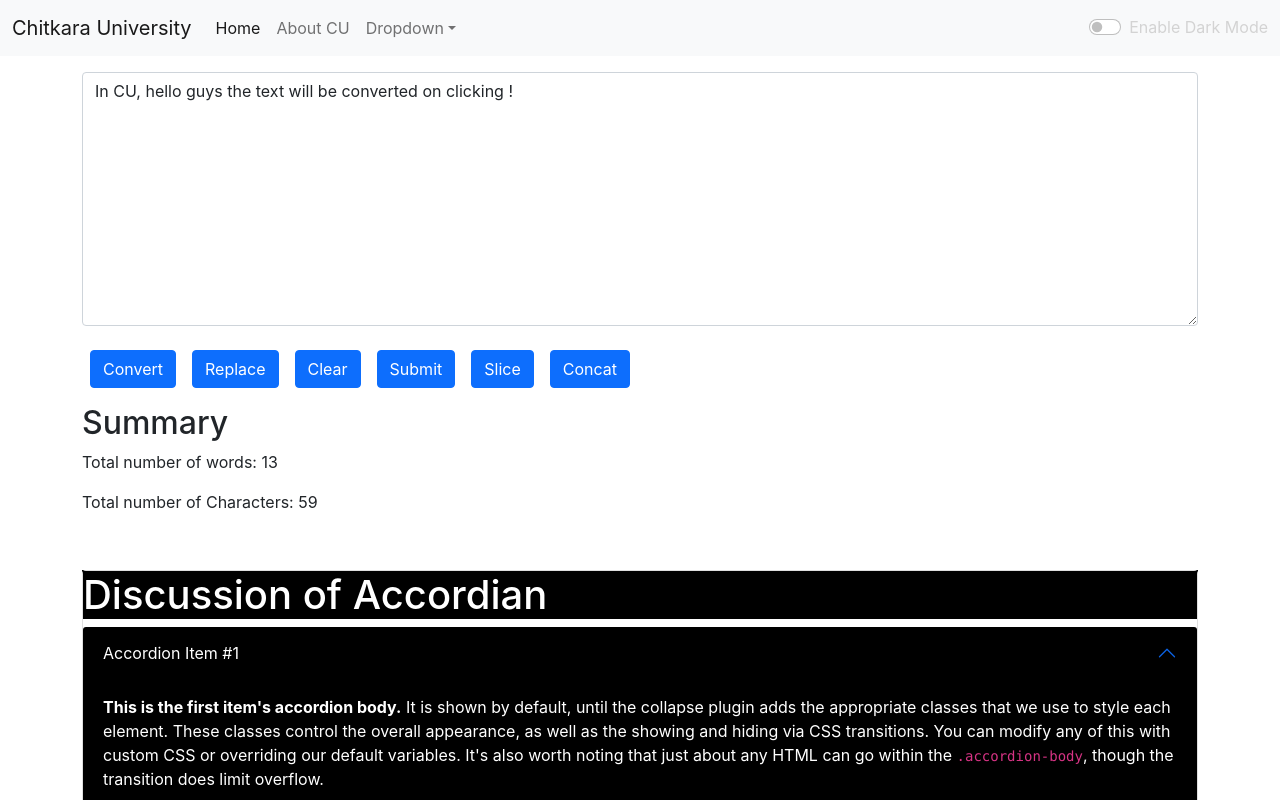
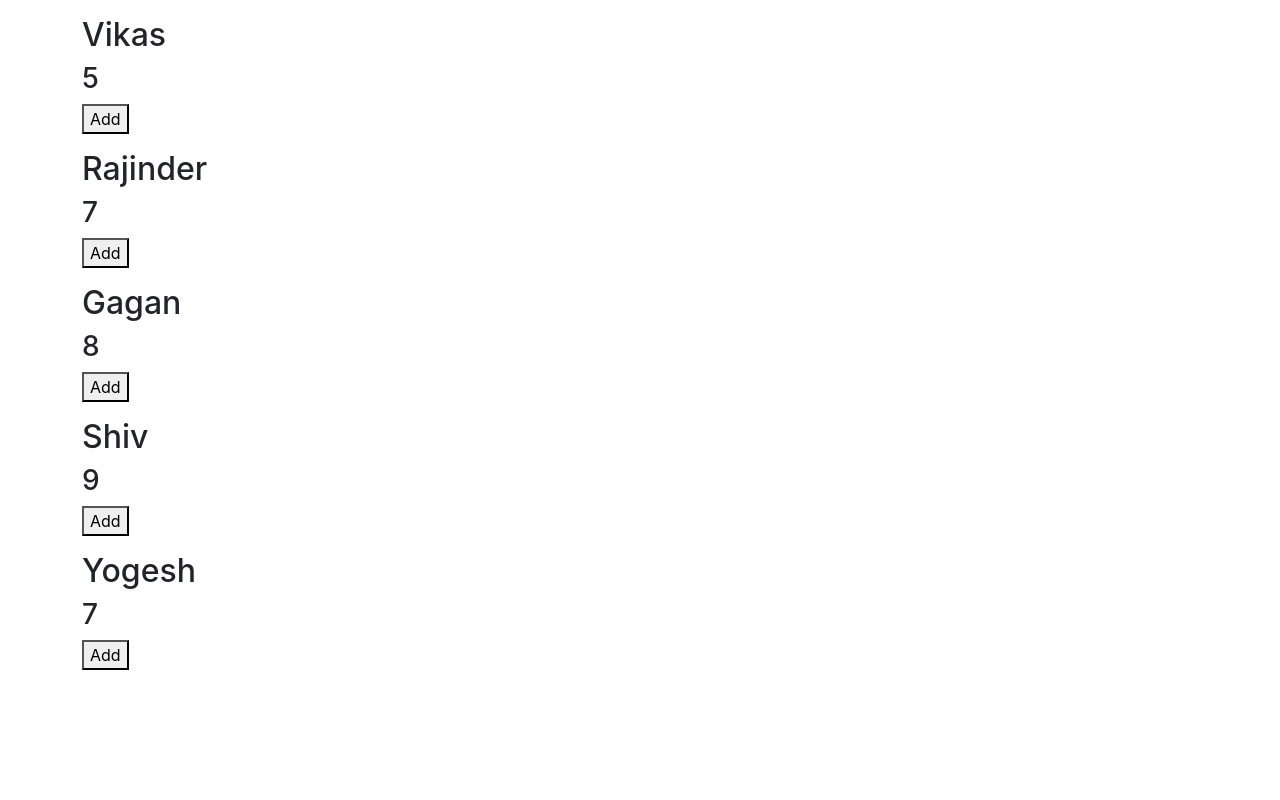
Before and after one commit to Abhimanyu0042/React-Js, a React (Create React App) app in the folder my-app/: page / in a window 1280 px wide. Shown: the top 800 px of the page. Built offline with nearby package versions, Linux system fonts and the light colour scheme.

Commit message:
React-Js

```diff
--- a/my-app/src/index.js
+++ b/my-app/src/index.js
@@ -1,13 +1,13 @@
 import React from 'react';
 import ReactDOM from 'react-dom/client';
 import './index.css';
-import App from './App';
+import Apps3 from './Apps3';
 import reportWebVitals from './reportWebVitals';
 
 const root = ReactDOM.createRoot(document.getElementById('root'));
 root.render(
   <React.StrictMode>
-    <App />
+    <Apps3 />
   </React.StrictMode>
 );
 
```
